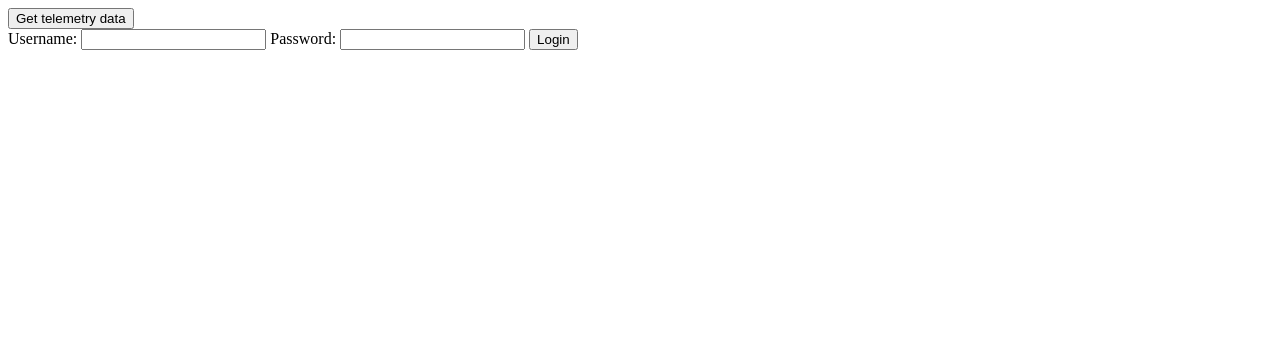
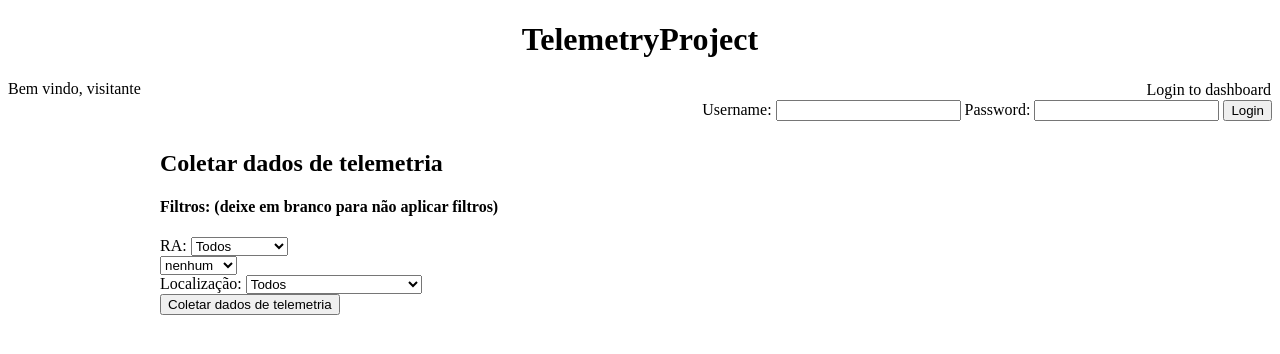
Before and after one commit to GCastilho/pcmvc_webserver_php, a PHP site: page / in a window 1280 px wide. Shown: the top 354 px of the page. Run offline with PHP 8.4, Linux system fonts and the light colour scheme.

Commit message:
Implementado um sistema básico de filtragem de dados
-- Implementado NO FRONTEND um sistema básico para filtrar quais dados de telemetria serão gerados
-- Modificações menores

```diff
--- a/api.php
+++ b/api/getTelemetry.php
@@ -1,5 +1,5 @@
 <?php
-	include 'database/databaseConnection.php';
+	include '../database/databaseConnection.php';
 	$database = new DatabaseConnection();
 	$result=$database->query("select * from telemetry");
 
--- a/dashboard/login.php
+++ b/dashboard/login.php
@@ -7,6 +7,7 @@
 		if(validCredentials($username, $password)) {
 			$database = new DatabaseConnection();
 			setcookie("sessionID", $database->makeCookie($username));
+			header("HTTP/1.1 303 See Other");
 			header('Location: .');	// Redireciona para o index da /dashboard
 			exit();
 		} else {
--- a/index.html
+++ /dev/null
@@ -1,18 +0,0 @@
-<!DOCTYPE html>
-<html>
-	<head>
-		<meta charset="utf-8">
-		<title>TelemetryProject</title>
-	</head>
-
-	<body>
-		<form method="get" action="api.php">
-			<button type="submit">Get telemetry data</button>
-		</form>
-		<form action="dashboard/login.php" method="post">
-			Username: <input name="username" type="text">
-			Password: <input name="password" type="password">
-			<input type="submit" value="Login">
-		</form>
-	</body>
-</html>
--- /dev/null
+++ b/index.php
@@ -0,0 +1,94 @@
+<!DOCTYPE html>
+<html>
+	<head>
+		<meta charset="utf-8">
+		<link rel="stylesheet" type="text/css" href="root/index.css">
+		<title>TelemetryProject</title>
+	</head>
+
+	<body>
+		<header>
+			<h1>TelemetryProject</h1>
+
+			<div class="top_bar">
+				<div class="top_bar_left" style="float: left">
+					<div class="welcome_message">
+							<p>Bem vindo, visitante</p>
+					</div>
+					<div class="nav_bar">
+						<a href="#">Home</a>
+						<a href="#">Sobre</a>
+					</div>
+
+				</div>
+
+				<div style="float: right" class="dashboard_login">
+					<p>Login to dashboard</p>
+					<form action="dashboard/login.php" method="post">
+						Username: <input name="username" type="text">
+						Password: <input name="password" type="password">
+						<input type="submit" value="Login">
+					</form>
+				</div>
+			</div>
+		</header>
+
+		<div style="clear: both" class="container">
+			<div class="telemetry_collect">
+				<h2>Coletar dados de telemetria</h2>
+				<h4>Filtros: (deixe em branco para não aplicar filtros)</h4>
+				<form method="GET" action="./api/getTelemetry.php">
+					RA: <select name="RA">
+						<!-- dinamicamente preencher com tabela de usuários-->
+						<!-- qdo filtrar por ra, subfiltrar a geolocalização -->
+						<option value="*">Todos</option>
+						<option value="2760000000">2760000000</option>
+					</select>
+					<br>
+
+					<div id="date_filter">
+						<select id="date_filter_type" name="date_filter_type" onchange="update_data_filter()">
+							<option value="none">nenhum</option>
+							<option value="range">de X a Y</option>
+							<option value="last_x">últimas X</option>
+						</select>
+
+						<div style="display: inline" id="date_filter_box"></div>
+
+						<script>
+							function update_data_filter() {
+								let index = document.getElementById('date_filter_type').selectedIndex;
+								let option = document.getElementById('date_filter_type').options[index].value;
+								let filter_box;
+								if (option === 'range') {
+									filter_box = 'Data: de <input type="date" name="dinicial">' +
+													'até <input type="date" name="dfinal">';
+								} else if (option === 'last_x') {
+									filter_box = 'últimas <input name="last_x" type="number">' +
+													'<select name="x_unidade">' +
+													'<option value="medidas">medidas</option>' +
+													'<option value="dias">dias</option>' +
+													'<option value="meses">meses</option>' +
+													'</select>';
+								} else {
+									filter_box = null;
+								}
+								document.getElementById('date_filter_box').innerHTML = filter_box;
+							}
+						</script>
+					</div>
+
+					Localização: <select>
+						<!-- dinamicamente preencher com tabela de localizações (lat-lon) -->
+						<option value="*">Todos</option>
+						<option value="-22.8044635,-47.3158102">-22.8044635,-47.3158102</option>
+					</select>
+					<br>
+
+					<button type="submit">Coletar dados de telemetria</button>
+				</form>
+			</div>
+		</div>
+
+	</body>
+</html>
--- /dev/null
+++ b/root/index.css
@@ -0,0 +1,38 @@
+header h1 {
+	text-align: center;
+}
+
+.welcome_message p {
+	margin: 0px;
+}
+
+.top_bar {
+	width: 100%;
+	height: 50px;
+}
+
+.nav_bar * {
+	display:none; /* temp */
+	text-decoration: none;
+}
+
+.dashboard_login p {
+	text-align: right;
+	margin: 1px;
+}
+
+.container {
+	min-width: 960px;
+	width: 70%;
+	margin: 0 auto;
+}
+
+.filtros_parciais {
+	float: left;
+	width: 50%;
+}
+
+.sem_filtros {
+	float: right;
+	width: 50%;
+}
```
